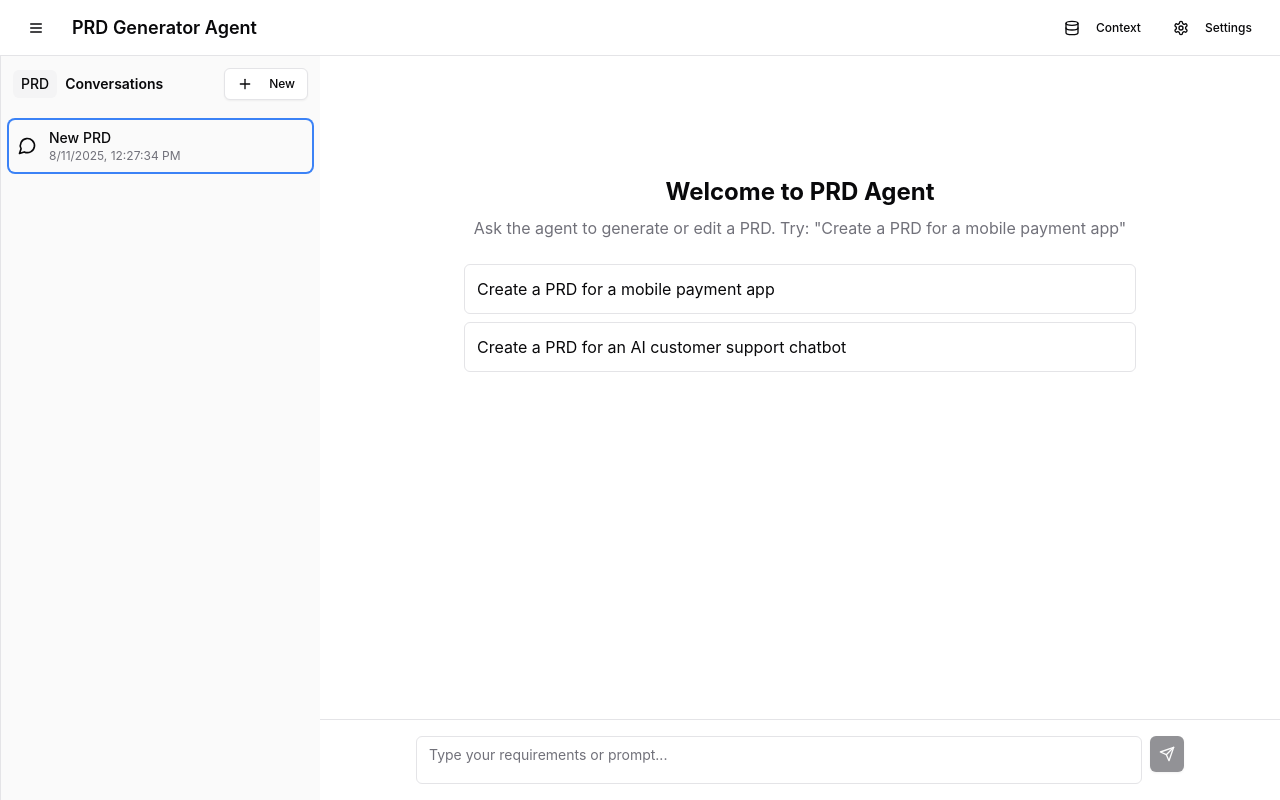
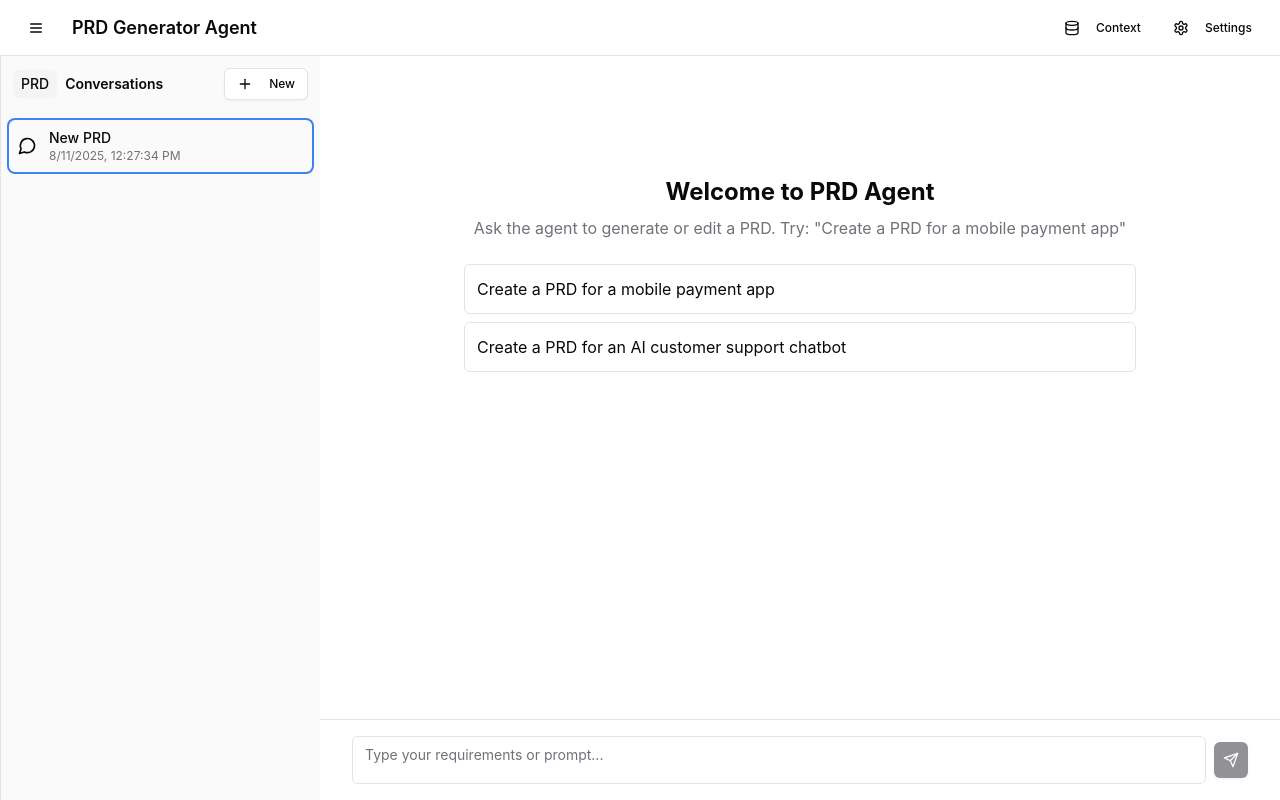
Before and after one commit to eabait/product-agents, a Next.js app in the folder packages/prd-agent/frontend/: page / in a window 1280 px wide. Built offline with nearby package versions, Linux system fonts and the light colour scheme; no server answers.

Commit message:
Adds minor UI improvements

```diff
--- a/packages/prd-agent/frontend/app/page.tsx
+++ b/packages/prd-agent/frontend/app/page.tsx
@@ -838,9 +838,9 @@ export default function PRDAgentPage() {
 
           {/* Input area */}
           <div className="border-t p-4 bg-card">
-            <div className="mx-auto max-w-3xl">
+            <div className="mx-auto max-w-4xl">
               <form onSubmit={handleCustomSubmit}>
-                <div className="flex gap-2">
+                <div className="flex gap-2 items-center">
                   <Textarea
                     ref={textareaRef}
                     value={input}
--- a/packages/prd-agent/frontend/components/chat/ChatMessages.tsx
+++ b/packages/prd-agent/frontend/components/chat/ChatMessages.tsx
@@ -66,7 +66,7 @@ export function ChatMessages({
     });
   };
   return (
-    <div className="max-w-3xl mx-auto px-6 py-4 space-y-6">
+    <div className="max-w-4xl mx-auto px-6 py-4 space-y-6">
       {messages.map((message) => (
         <motion.div
           key={message.id}
```
